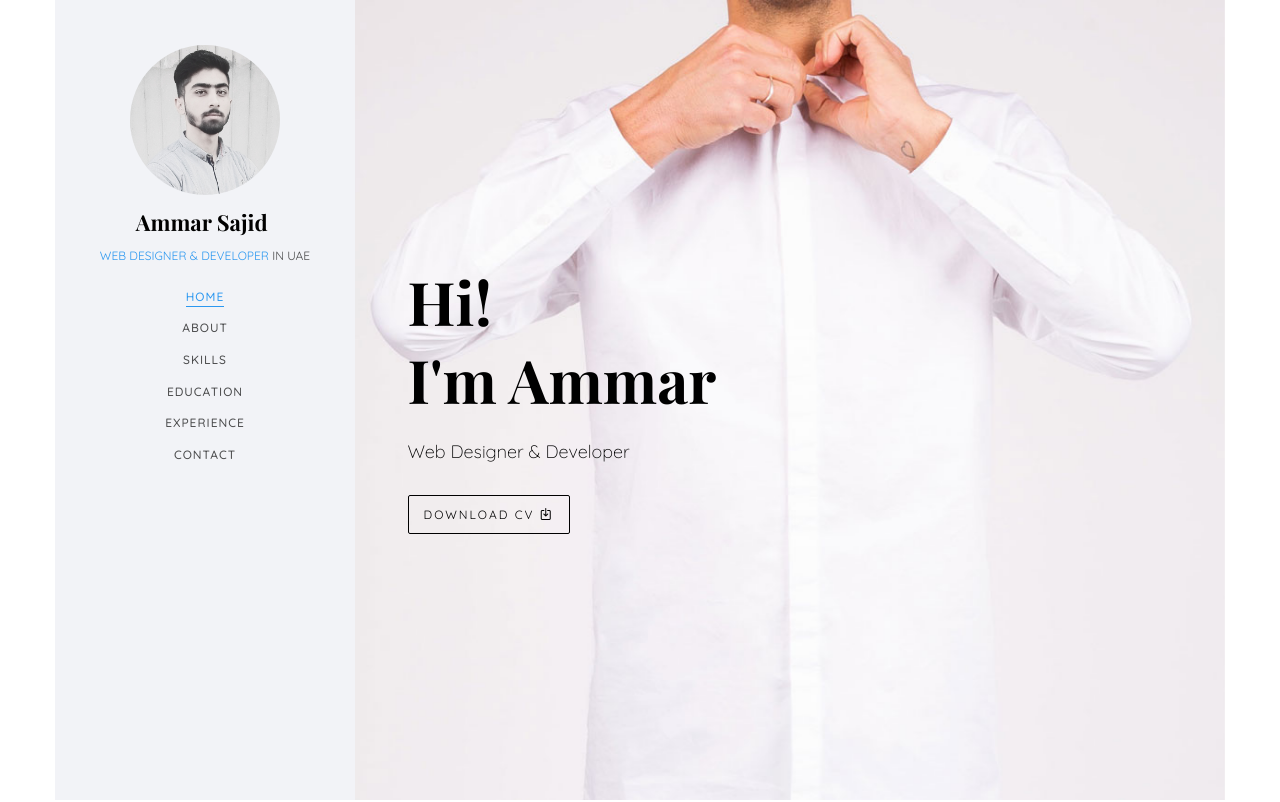
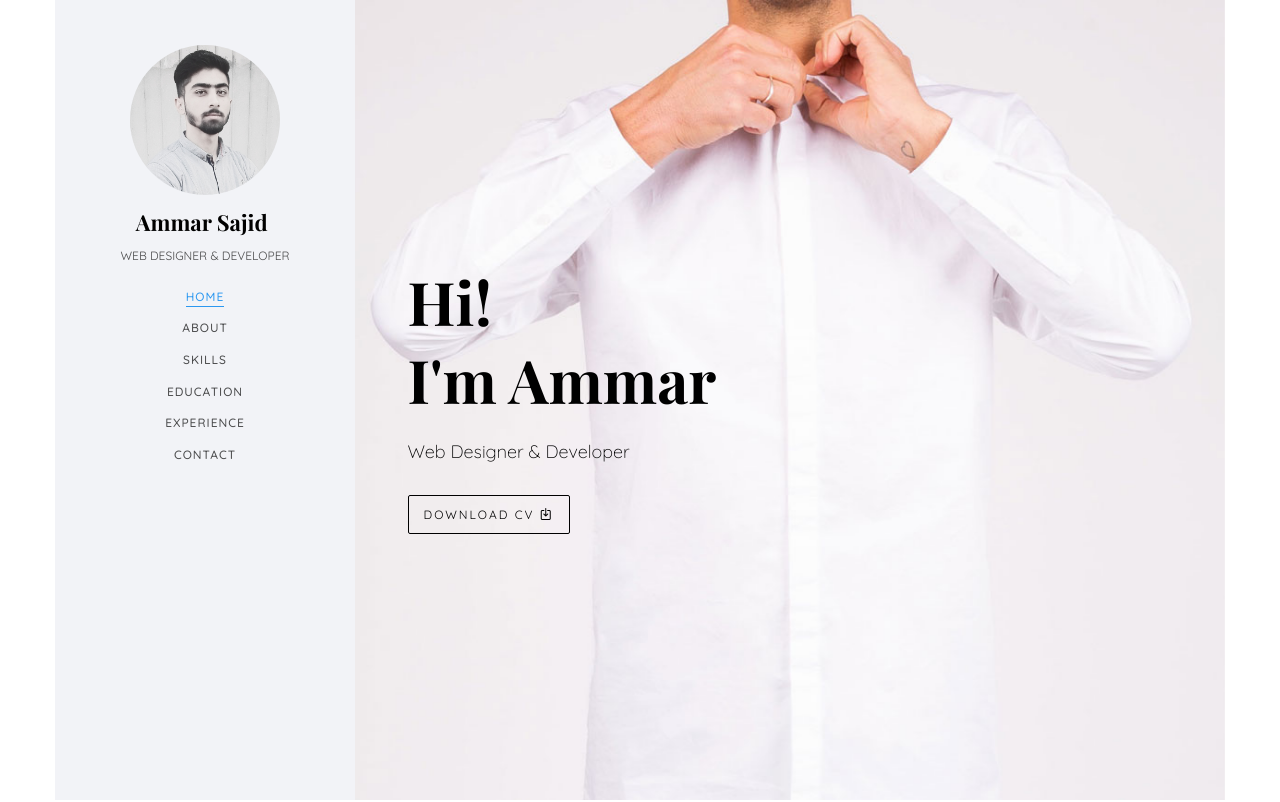
Before and after one commit to zeemaarCA/portfolio, a plain HTML site: page index.html in a window 1280 px wide. Shown: the top 802 px of the page. Drawn offline with nearby package versions, Linux system fonts and the light colour scheme; files whose address does not match are found by name; a web font is replaced by a local one.

Commit message:
remove uae

```diff
--- a/index.html
+++ b/index.html
@@ -57,7 +57,7 @@
 				<div class="text-center">
 					<div class="author-img" style="background-image: url(images/me.jpg);"></div>
 					<h1 id="colorlib-logo"><a href="index.html">Ammar Sajid</a></h1>
-					<span class="position"><a href="#">Web Designer &amp; Developer </a> in UAE</span>
+					<span class="position">Web Designer &amp; Developer</span>
 				</div>
 				<nav id="colorlib-main-menu" role="navigation" class="navbar">
 					<div id="navbar" class="collapse">
```
